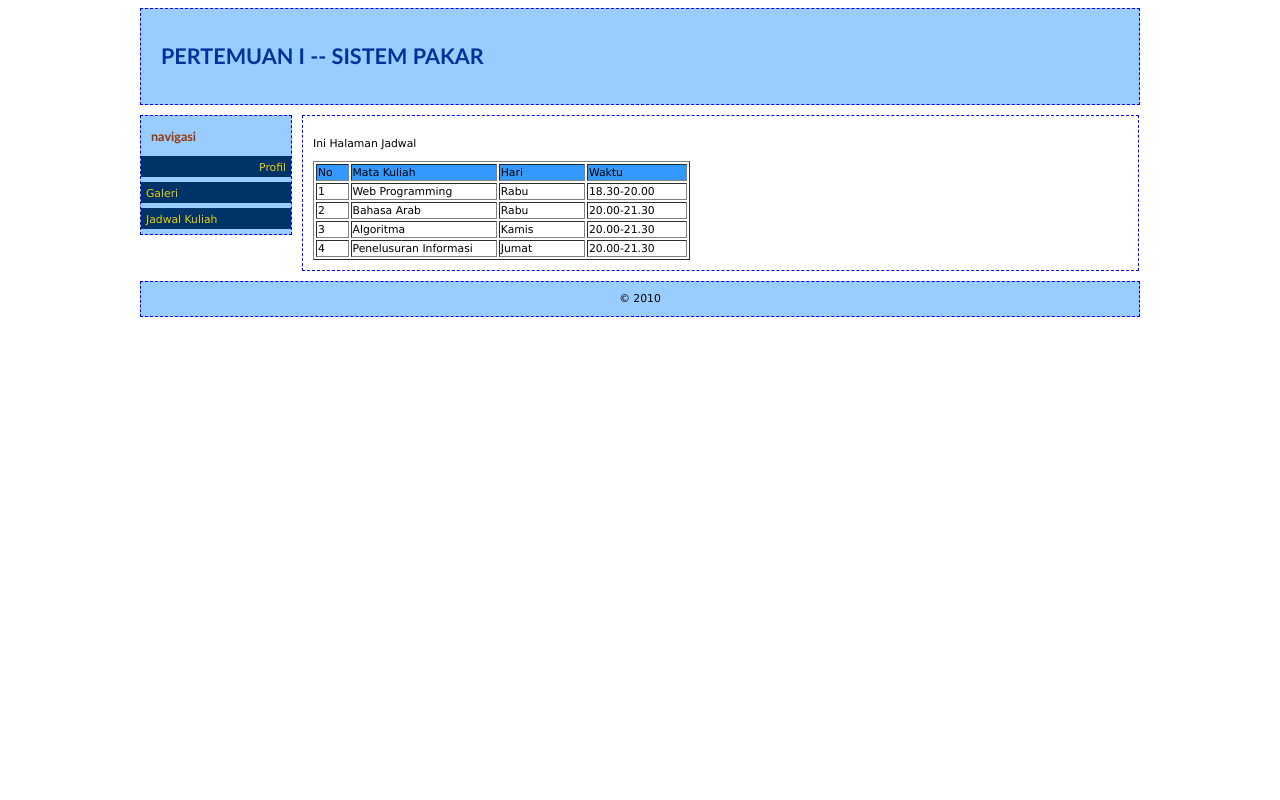
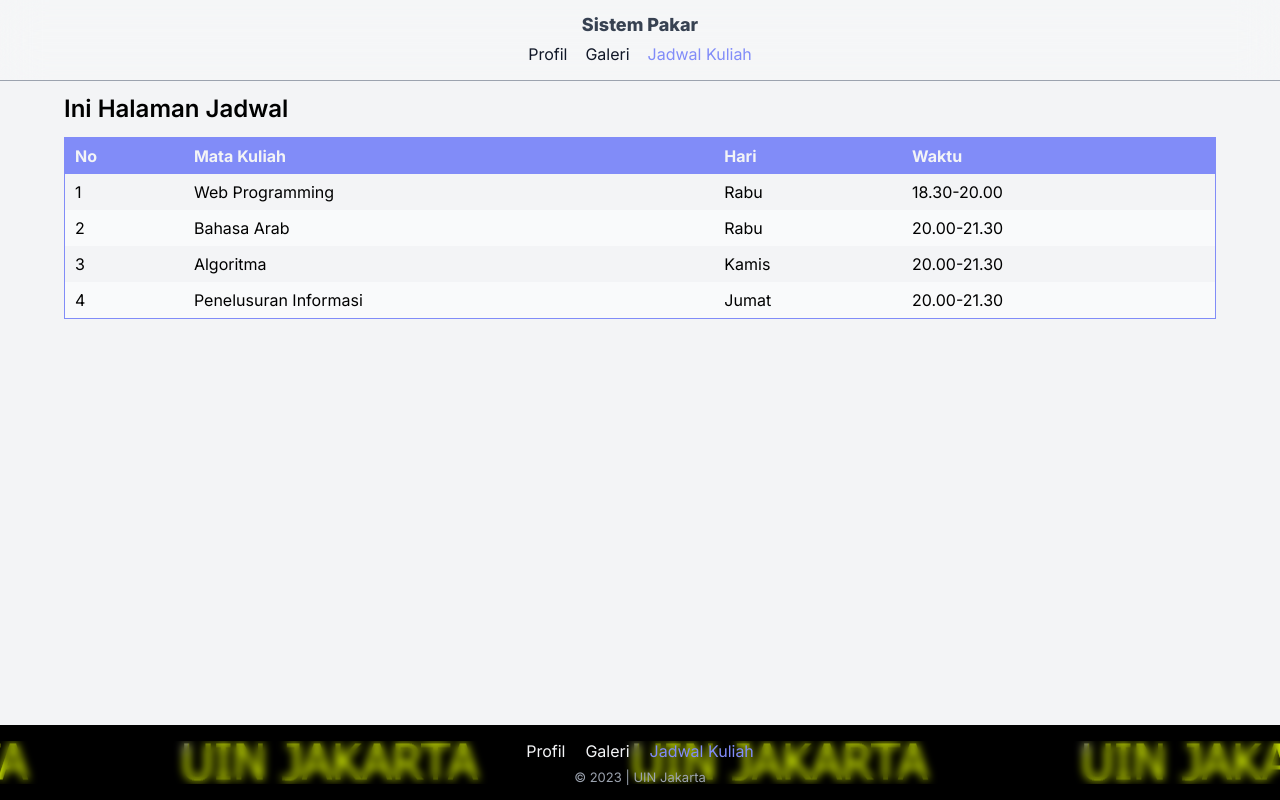
Before and after one commit to VallenDraa/uinjkt-pemrograman-lanjut, a PHP site: page /index.php?module=jadwal in a window 1280 px wide. Run offline with PHP 8.4, Linux system fonts and the light colour scheme.

Commit message:
feat: finish site glow up

```diff
--- a/026/index.php
+++ b/026/index.php
@@ -1,31 +1,48 @@
+<?php
+function link_terpilih(string $nama_link = "", bool $is_index = false)
+{
+  if (!isset($_GET["module"]) && $is_index) {
+    return "link--selected";
+  }
+
+  if (!isset($_GET["module"]) && !$is_index) {
+    return "";
+  }
+
+
+  return $_GET["module"] === $nama_link ?
+    "link--selected" : "";
+}
+
+?>
+
 <!DOCTYPE html>
 <html lang="en">
 
 <head>
   <meta charset="UTF-8" />
   <meta http-equiv="X-UA-Compatible" content="IE=edge" />
+  <link rel="stylesheet" href="https://use.fontawesome.com/releases/v6.2.0/css/all.css" />
   <meta name="viewport" content="width=device-width, initial-scale=1.0" />
   <link rel="stylesheet" href="style/style.css" />
-  <title>My Website</title>
+  <title>Sistem Pakar</title>
 </head>
 
 <body>
-  <div id="container">
-    <div id="header">
-      <h1>PERTEMUAN I -- SISTEM PAKAR</h1>
+  <!-- nav -->
+  <header class="heading">
+    <div class="heading__wrapper container">
+      <h1 class="heading__title">Sistem Pakar</h1>
+      <nav class="heading__nav">
+        <a href="index.php" class="link heading__link <?= link_terpilih("", true) ?>">Profil</a>
+        <a href="?module=galeri" class="link heading__link <?= link_terpilih("galeri") ?>">Galeri</a>
+        <a href="?module=jadwal" class="link heading__link <?= link_terpilih("jadwal") ?>">Jadwal Kuliah</a>
+      </nav>
     </div>
+  </header>
 
-    <div id="flex-wrapper">
-      <div id="sidebar">
-        <h3>navigasi</h3>
-        <ul id="navmenu">
-          <li><a href="index.php" class="selected">Profil</a></li>
-          <li><a href="?module=galeri">Galeri</a></li>
-          <li><a href="?module=jadwal">Jadwal Kuliah</a></li>
-        </ul>
-      </div>
-
-      <div id="page">
+  <main class="page">
+    <div class="page__wrapper container">
       <?php
       if (isset($_GET["module"])) {
         $namaFile = $_GET["module"];
@@ -36,12 +53,19 @@
       }
       ?>
     </div>
+  </main>
+
+  <footer class="footer">
+    <div class="footer__wrapper">
+      <nav class="footer__nav container">
+        <a href="index.php" class="link footer__link <?= link_terpilih("", true) ?>">Profil</a>
+        <a href="?module=galeri" class="link footer__link <?= link_terpilih("galeri") ?>">Galeri</a>
+        <a href="?module=jadwal" class="link footer__link <?= link_terpilih("jadwal") ?>">Jadwal Kuliah</a>
+      </nav>
+
+      <span class="footer__copyright container">&copy; <?php echo date("Y"); ?> | UIN Jakarta</span>
     </div>
-
-    <div id="footer">
-      <p>&copy; 2010</p>
-    </div>
-  </div>
+  </footer>
 </body>
 
 </html>
--- a/026/konten/home.php
+++ b/026/konten/home.php
@@ -1 +1,4 @@
-Halaman Utama
+<h2 class="page__title">
+    Halaman Utama
+
+</h2>
--- a/026/konten/jadwal.php
+++ b/026/konten/jadwal.php
@@ -1,37 +1,40 @@
-<p>Ini Halaman Jadwal</p>
-<table width="377" border="1">
-  <tr>
-    <td width="22" bgcolor="#3399FF">No</td>
-    <td width="113" bgcolor="#3399FF">Mata Kuliah</td>
-    <td width="65" bgcolor="#3399FF">Hari</td>
-    <td width="76" bgcolor="#3399FF">Waktu</td>
-  </tr>
+<h2 class="page__title">Ini Halaman Jadwal</h2>
 
-  <tr>
+<div class="jadwal">
+  <table class="jadwal__table">
+    <thead class="jadwal__head">
+      <td>No</td>
+      <td>Mata Kuliah</td>
+      <td>Hari</td>
+      <td>Waktu</td>
+    </thead>
+
+    <tr class="jadwal__row">
       <td>1</td>
       <td>Web Programming</td>
       <td>Rabu</td>
       <td>18.30-20.00</td>
     </tr>
 
-  <tr>
+    <tr class="jadwal__row">
       <td>2</td>
       <td>Bahasa Arab</td>
       <td>Rabu</td>
       <td>20.00-21.30</td>
     </tr>
 
-  <tr>
+    <tr class="jadwal__row">
       <td>3</td>
       <td>Algoritma</td>
       <td>Kamis</td>
       <td>20.00-21.30</td>
     </tr>
 
-  <tr>
+    <tr class="jadwal__row">
       <td>4</td>
       <td>Penelusuran Informasi</td>
       <td>Jumat</td>
       <td>20.00-21.30</td>
     </tr>
   </table>
+</div>
--- /dev/null
+++ b/026/style/halaman/jadwal.css
@@ -0,0 +1,36 @@
+@import "../var.css";
+
+.jadwal {
+  overflow: auto;
+}
+
+.jadwal__table {
+  width: 100%;
+  border-radius: 6px;
+  border: 1px solid var(--clr-brand-300);
+  overflow: auto;
+}
+
+.jadwal__head {
+  background-color: var(--clr-brand-300);
+}
+
+.jadwal__head td {
+  padding: 10px;
+  font-size: medium;
+  font-weight: bold;
+  color: var(--clr-primary-200);
+}
+
+.jadwal__row td {
+  font-size: medium;
+  padding: 10px;
+}
+
+.jadwal__row:nth-of-type(odd) {
+  background-color: var(--clr-primary-200);
+}
+
+.jadwal__row:nth-of-type(even) {
+  background-color: var(--clr-primary-100);
+}
--- /dev/null
+++ b/026/style/reset.css
@@ -0,0 +1,136 @@
+/* http://meyerweb.com/eric/tools/css/reset/
+   v2.0 | 20110126
+   License: none (public domain)
+*/
+
+html,
+body,
+div,
+span,
+applet,
+object,
+iframe,
+h1,
+h2,
+h3,
+h4,
+h5,
+h6,
+p,
+blockquote,
+pre,
+a,
+abbr,
+acronym,
+address,
+big,
+cite,
+code,
+del,
+dfn,
+em,
+img,
+ins,
+kbd,
+q,
+s,
+samp,
+small,
+strike,
+strong,
+sub,
+sup,
+tt,
+var,
+b,
+u,
+i,
+center,
+dl,
+dt,
+dd,
+ol,
+ul,
+li,
+fieldset,
+form,
+label,
+legend,
+table,
+caption,
+tbody,
+tfoot,
+thead,
+tr,
+th,
+td,
+article,
+aside,
+canvas,
+details,
+embed,
+figure,
+figcaption,
+footer,
+header,
+hgroup,
+menu,
+nav,
+output,
+ruby,
+section,
+summary,
+time,
+mark,
+audio,
+video {
+  margin: 0;
+  padding: 0;
+  border: 0;
+  font-size: 100%;
+  font: inherit;
+  vertical-align: baseline;
+}
+/* HTML5 display-role reset for older browsers */
+article,
+aside,
+details,
+figcaption,
+figure,
+footer,
+header,
+hgroup,
+menu,
+nav,
+section {
+  display: block;
+}
+body {
+  line-height: 1;
+}
+ol,
+ul {
+  list-style: none;
+}
+a {
+  color: inherit;
+  text-decoration: inherit;
+}
+button {
+  all: unset;
+}
+blockquote,
+q {
+  quotes: none;
+}
+blockquote:before,
+blockquote:after,
+q:before,
+q:after {
+  content: "";
+  content: none;
+}
+table {
+  border-collapse: collapse;
+  border-spacing: 0;
+}
--- /dev/null
+++ b/026/style/struktur/footer.css
@@ -0,0 +1,37 @@
+@import "../var.css";
+
+.footer {
+  margin-top: auto;
+  background-image: url("../../images/shining-text.gif");
+  background-position: 100px center;
+  padding-block: 16px;
+  background-color: var(--clr-secondary-200);
+}
+
+.footer__wrapper {
+  backdrop-filter: blur(5px);
+  display: flex;
+  flex-direction: column;
+  row-gap: 10px;
+}
+
+.footer__nav {
+  display: flex;
+  justify-content: center;
+  column-gap: 12px;
+}
+
+.footer__link {
+  color: var(--clr-primary-200);
+}
+
+.footer__link:hover {
+  color: var(--clr-brand-100);
+}
+
+.footer__copyright {
+  display: block;
+  text-align: center;
+  font-size: small;
+  color: var(--clr-primary-300);
+}
--- /dev/null
+++ b/026/style/struktur/heading.css
@@ -0,0 +1,38 @@
+@import "../var.css";
+
+.heading {
+  position: sticky;
+  top: 0;
+  padding: 16px 0px;
+  backdrop-filter: blur(20px);
+  background-color: var(--clr-translucent);
+  border-bottom: 1px solid var(--clr-primary-300);
+}
+
+.heading__wrapper {
+  display: flex;
+  flex-direction: column;
+  align-items: center;
+  flex-wrap: wrap;
+  justify-content: center;
+  gap: 10px;
+}
+
+.heading__title {
+  font-size: large;
+  font-weight: 800;
+  color: var(--clr-secondary-100);
+}
+
+.heading__nav {
+  display: flex;
+  column-gap: 10px;
+}
+
+.heading__link {
+  color: var(--clr-secondary-300);
+}
+
+.heading__link:hover {
+  color: var(--clr-brand-100);
+}
--- /dev/null
+++ b/026/style/struktur/page.css
@@ -0,0 +1,9 @@
+.page__wrapper {
+  padding-block: 16px;
+}
+
+.page__title {
+  font-size: x-large;
+  font-weight: 600;
+  margin-bottom: 16px;
+}
--- /dev/null
+++ b/026/style/struktur/sidebar.css
@@ -0,0 +1,18 @@
+.main-header__nav {
+  display: flex;
+  justify-content: center;
+  column-gap: 10px;
+}
+
+.main-header__link {
+  font-weight: 500;
+  font-size: small;
+  color: var(--clr-secondary-100);
+  transition: color 200ms ease-in;
+}
+
+.main-header__link:hover {
+  font-weight: 500;
+  font-size: small;
+  color: var(--clr-brand-300);
+}
--- a/026/style/style.css
+++ b/026/style/style.css
@@ -1,115 +1,44 @@
+@import url("https://fonts.googleapis.com/css2?family=Inter:wght@100;200;300;400;500;600;700;800;900&display=swap");
+
+@import "var.css";
+@import "reset.css";
+
+@import "struktur/page.css";
+@import "struktur/heading.css";
+@import "struktur/sidebar.css";
+@import "struktur/footer.css";
+
+@import "halaman/galeri.css";
+@import "halaman/jadwal.css";
+
+html {
+  height: 100%;
+}
+
 /* Default */
 body {
-  font-family: Verdana, Geneva, Tahoma, sans-serif;
+  min-height: 100%;
+  display: flex;
+  flex-direction: column;
+  background-color: var(--clr-primary-200);
+  font-family: "Inter", sans-serif;
   font-size: 12px;
 }
 
 /* pengaturan halaman */
-#container {
-  width: 1000px;
-  font-size: 90%;
+.container {
+  max-width: 1200px;
   margin: auto;
+  width: 90%;
 }
 
-/* pengaturan header */
-#header {
-  padding: 10px;
-  height: 75px;
-  border: #0000ff dashed 1px;
-  background-color: #99ccff;
+/* pengaturan komponen */
+.link {
+  padding: 2px 4px;
+  font-size: medium;
+  transition: color 200ms ease-in;
 }
 
-#header h1 {
-  display: block;
-  width: 815px;
-  height: 110px;
-  padding: 10px;
-  color: #003399;
-  font-family: "Trebuchet MS", "Lucida Sans Unicode", "Lucida Grande",
-    "Lucida Sans", Arial, sans-serif;
+.link--selected {
+  color: var(--clr-brand-300);
 }
-
-/* pengaturan side panel */
-#sidebar {
-  align-self: flex-start;
-  border: #0000ff dashed 1px;
-  margin-top: 10px;
-  width: 150px;
-  background-color: #99ccff;
-}
-
-#sidebar h3 {
-  color: #993300;
-  padding-left: 10px;
-  font-family: "Trebuchet MS", "Lucida Sans Unicode", "Lucida Grande",
-    "Lucida Sans", Arial, sans-serif;
-}
-
-/* pengaturan menu navigasi */
-ul#navmenu {
-  margin: 0;
-  padding: 0;
-  list-style-type: none;
-}
-
-ul#navmenu li {
-  margin-bottom: 5px;
-}
-
-ul#navmenu a {
-  display: block;
-  width: auto;
-  height: auto;
-  background-color: #003366;
-  padding: 5px 5px 3px;
-  text-align: left;
-  text-decoration: none;
-  color: #eecc11;
-  cursor: pointer;
-}
-
-ul#navmenu a:where(:hover, :focus, :active) {
-  background-color: #333;
-  color: #fff;
-}
-
-ul#navmenu a.selected {
-  text-align: right;
-  cursor: default;
-}
-
-ul#navmenu a.selected:where(:hover, :focus, :active) {
-  background-color: #386088;
-  color: #fff;
-}
-
-/* pengaturan content */
-#page {
-  border: #0000ff dashed 1px;
-  margin-top: 10px;
-  margin-left: 10px;
-  padding: 10px;
-  width: 815px;
-  align-self: flex-start;
-}
-
-#page h2 {
-  color: #993300;
-  font-family: "Trebuchet MS", "Lucida Sans Unicode", "Lucida Grande",
-    "Lucida Sans", Arial, sans-serif;
-}
-
-img {
-  border: none;
-}
-
-#footer {
-  border: #0000ff dashed 1px;
-  margin-top: 10px;
-  text-align: center;
-  background-color: #99ccff;
-}
-
-#flex-wrapper {
-  display: flex;
-}
--- /dev/null
+++ b/026/style/var.css
@@ -0,0 +1,27 @@
+:root {
+  --clr-translucent: rgba(255, 255, 255, 0.2);
+
+  --clr-primary-100: #f9fafb;
+  --clr-primary-200: #f3f4f6;
+  --clr-primary-300: #9ca3af;
+
+  --clr-secondary-200: #1f2937;
+  --clr-secondary-300: #111827;
+  --clr-secondary-100: #374151;
+
+  --clr-brand-100: #38bdf8;
+  --clr-brand-200: #2dd4bf;
+  --clr-brand-300: #818cf8;
+}
+
+.dark {
+  --clr-translucent: rgba(0, 0, 0, 0.2);
+
+  --clr-primary-100: #374151;
+  --clr-primary-200: #1f2937;
+  --clr-primary-300: #111827;
+
+  --clr-secondary-100: #f9fafb;
+  --clr-secondary-200: #f3f4f6;
+  --clr-secondary-300: #9ca3af;
+}
```
Also changed, not shown: 026/konten/galeri.php (+19 -13 lines), 026/style/halaman/galeri.css (added, +47 -0 lines). Lines whose indentation alone changed are shown as unchanged.
